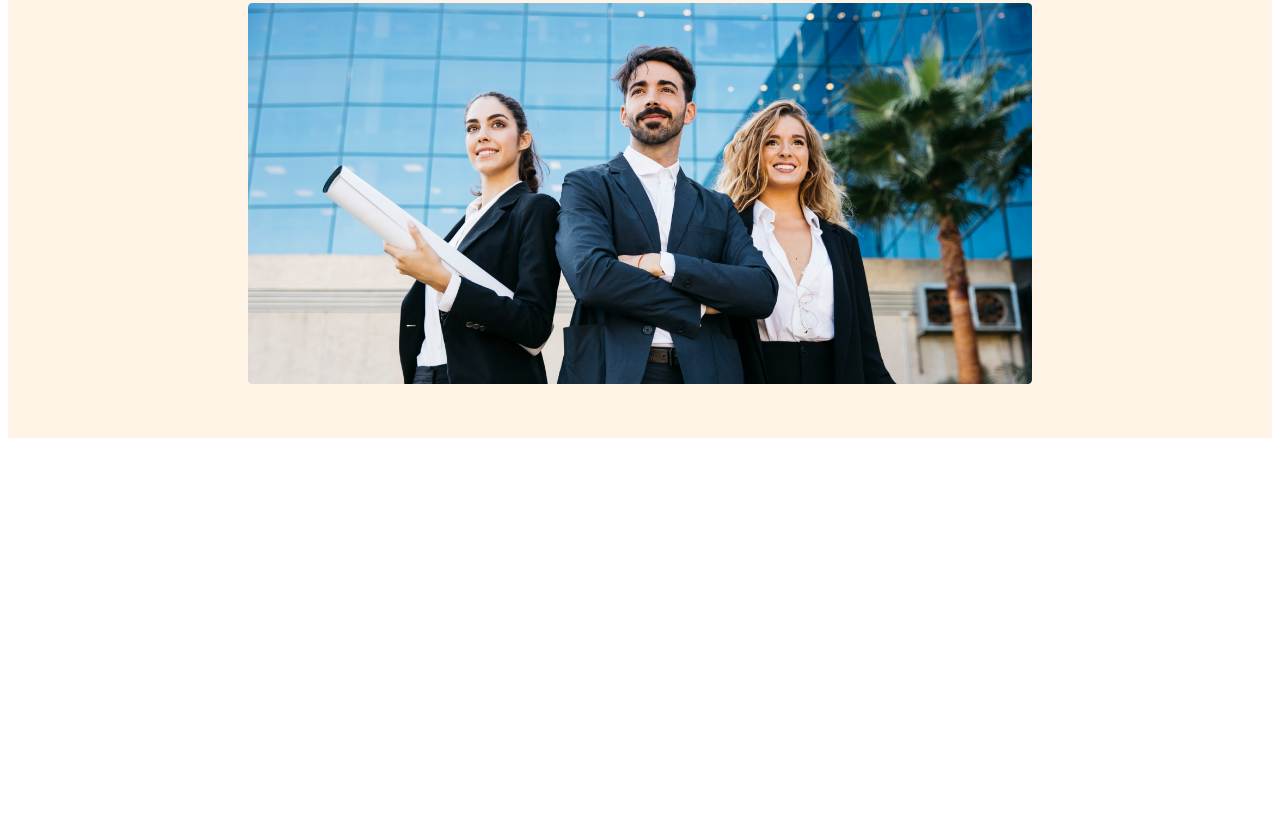
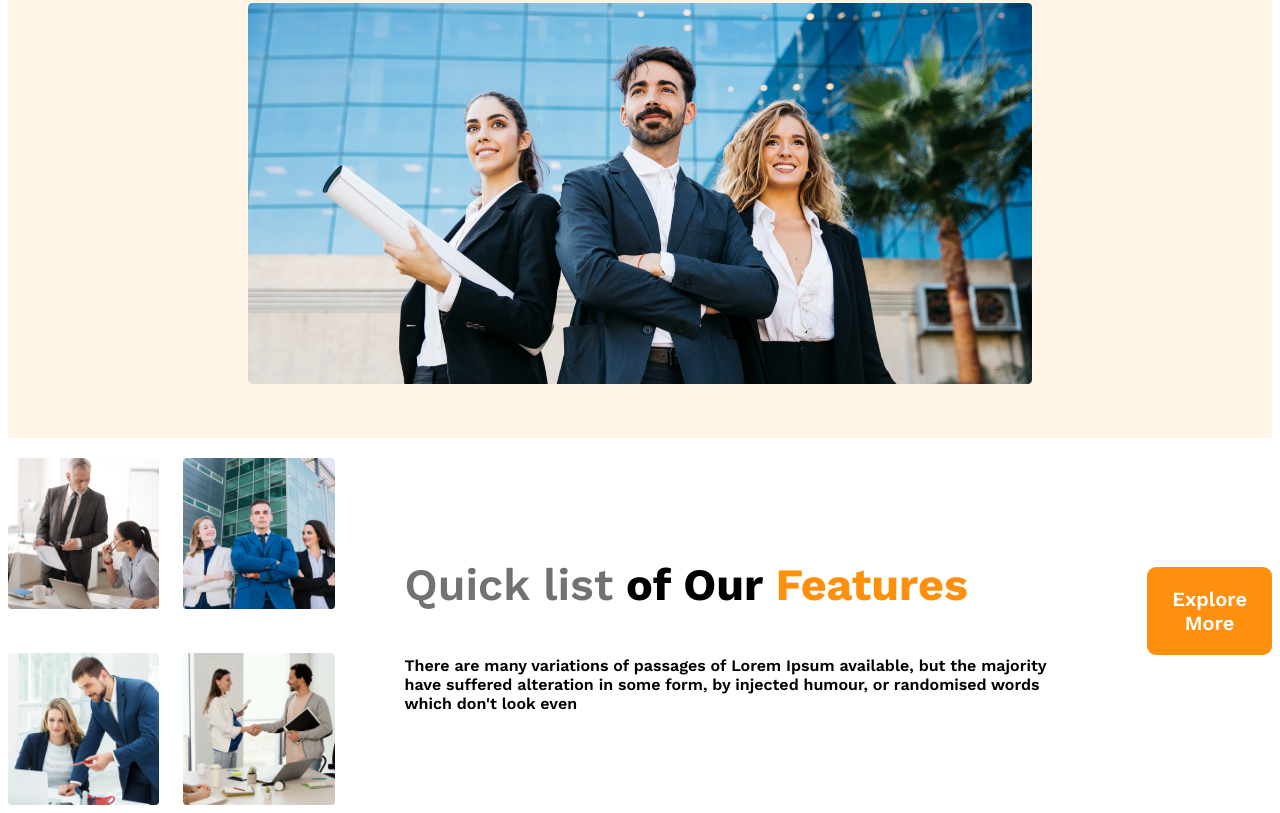
Before and after one commit to emonhosen0130/g3-architects-web, a plain HTML site: page index.html in a window 1280 px wide. Shown: the part 578-1391 px from the top of the page. Before the commit the page ends 1024 px from the top, so only its background shows below. Drawn offline with nearby package versions, Linux system fonts and the light colour scheme.

Commit message:
features added

```diff
--- a/index.html
+++ b/index.html
@@ -32,7 +32,19 @@
         </div>
     </header>
     <main>
-
+        <section class="teams-container">
+            <div class="teams-img-container">
+                <img src="images/team1.png" alt="">
+                <img src="images/team2.png" alt="">
+                <img src="images/team3.png" alt="">
+                <img src="images/team4.png" alt="">
+            </div>
+            <div class="teams-content">
+                <h3 class="teams-title"> <span class="quick">Quick list</span> <span>of Our</span> <span class="text-features"> Features</span> </h3>
+                <p class="teams-dec">There are many variations of passages of Lorem Ipsum available, but the majority have suffered alteration in some form, by injected humour, or randomised words which don't look even</p>
+            </div>
+            <button class="btn-primary">Explore More</button>
+        </section>
     </main>
     <footer>
 
--- a/styles/architecs.css
+++ b/styles/architecs.css
@@ -76,3 +76,33 @@
         flex-direction: column;
     }
 }
+
+main{
+    max-width: 1440px;
+    margin: 0 auto;
+
+}
+.teams-container{
+    display: flex;
+    align-items: center;
+}
+.teams-img-container{
+    display: grid;
+    grid-template-columns: repeat(2, 1fr);
+    gap: 1.5rem;
+}
+.teams-content{
+    padding-left: 70px;
+    padding-right: 70px;
+}
+.teams-title{
+    font-size: 2.8rem;
+}
+.teams-title .quick{
+    color: #727272;
+    font-weight: 500;
+}
+.teams-title .text-features{
+    color: #ff900e;
+    font-weight: 700;
+}
```
